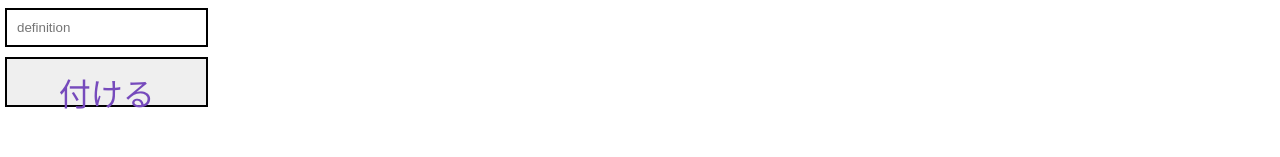
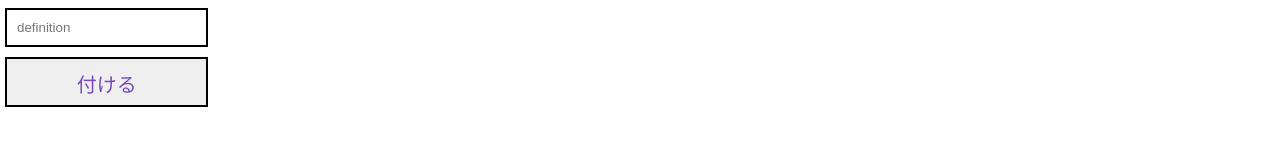
Before and after one commit to nathan-lapinski/vocab_helper, a React (Create React App) app: page / in a window 1280 px wide. Shown: the part 175-332 px from the top of the page. Built offline with nearby package versions, Linux system fonts and the light colour scheme.

Commit message:
minor css tweaks to the vocab form and list

```diff
--- a/src/vocab/vocab-add-form/VocabAddForm.css
+++ b/src/vocab/vocab-add-form/VocabAddForm.css
@@ -19,7 +19,7 @@
 .vocab-add-form-button {
   border: 2px solid black;
   cursor: pointer;
-  font-size: 4vmin;
+  font-size: 20px;
   color: #764ABC;
 }
 
--- a/src/vocab/vocab-list/VocabList.css
+++ b/src/vocab/vocab-list/VocabList.css
@@ -1,5 +1,5 @@
 .vocab-list {
     display: flex;
-    justify-content: center;
+    justify-content: flex-start;
     flex-flow: row wrap
 }
```
